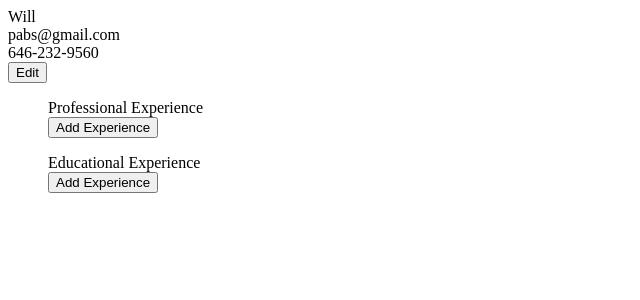
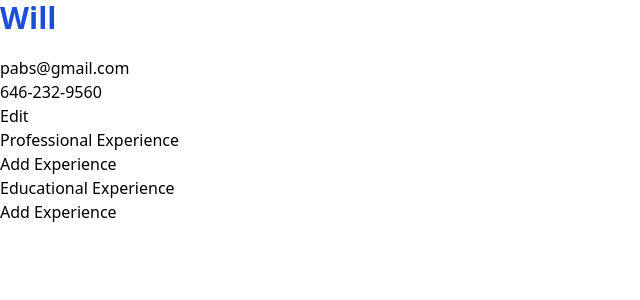
Before and after one commit to WillPabs/cv-application, a React (Create React App) app: page / in a window 1280 px wide. Shown: the top 300 px of the page, without its empty margins (0-640 px from the left). Built offline with nearby package versions, Linux system fonts and the light colour scheme.

Commit message:
Configured tailwind

```diff
--- a/src/components/GeneralInfo.js
+++ b/src/components/GeneralInfo.js
@@ -66,7 +66,7 @@ export class GeneralInfo extends React.Component {
         } else {
             return(
                 <div>
-                    <div className="text-3xl text-gray-700 font-bold mb-5">{name}</div>
+                    <div className="text-3xl text-blue-700 font-bold mb-5">{name}</div>
                     <div id="email">{email}</div>
                     <div id="phoneNo">{phoneNo}</div>
                     <button onClick={this.handleEdit}>Edit</button>
--- a/src/index.js
+++ b/src/index.js
@@ -1,6 +1,7 @@
 import React from 'react';
 import ReactDOM from 'react-dom/client';
 import App from './App';
+import './styles/index.css';
 
 const root = ReactDOM.createRoot(document.getElementById('root'));
 root.render(
--- a/tailwind.config.js
+++ b/tailwind.config.js
@@ -1,6 +1,7 @@
 /** @type {import('tailwindcss').Config} */
 module.exports = {
-  content: ["./src/**/*.{js,jsx,ts,tsx}"],
+  content: ["./src/**/*.{html,js,jsx,ts,tsx}",
+  './src/components/GeneralInfo.js',],
   theme: {
     extend: {},
   },
```
Also changed, not shown: 1 other file (tests, documents, lock files or other folders).
